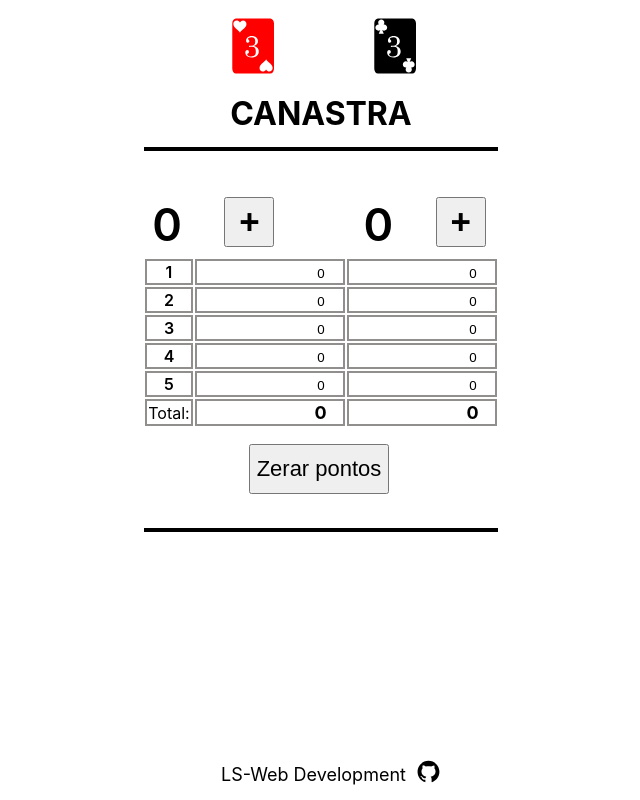
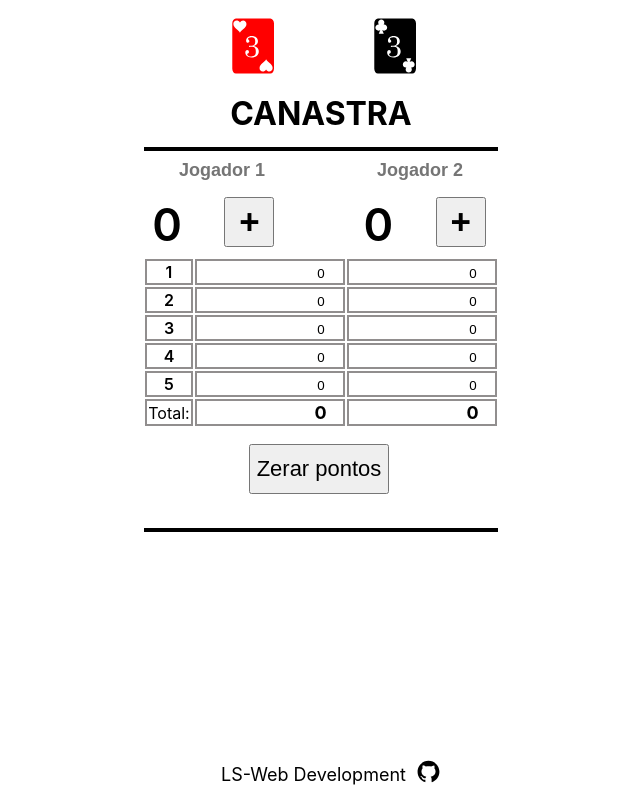
Before and after one commit to lswebdevelops/canastra, a React (Create React App) app: page / in a window 1280 px wide. Shown: the whole page, without its empty margins (319-959 px from the left). Built offline with nearby package versions, Linux system fonts and the light colour scheme.

Commit message:
adding placeholder option to input names

```diff
--- a/src/App.js
+++ b/src/App.js
@@ -107,6 +107,7 @@ class App extends React.Component {
 
           <input
           className='input-user1'
+          placeholder='Jogador 1'
             type="text"
             id="input-user1"
             value={this.state.inputUser1}
@@ -117,6 +118,7 @@ class App extends React.Component {
 
         <div className="input-container">
                <input className='input-user2'
+            placeholder='Jogador 2'
             type="text"
             id="input-user2"
             value={this.state.inputUser2}
```
Also changed, not shown: src/App.css (+0 -13 lines).
